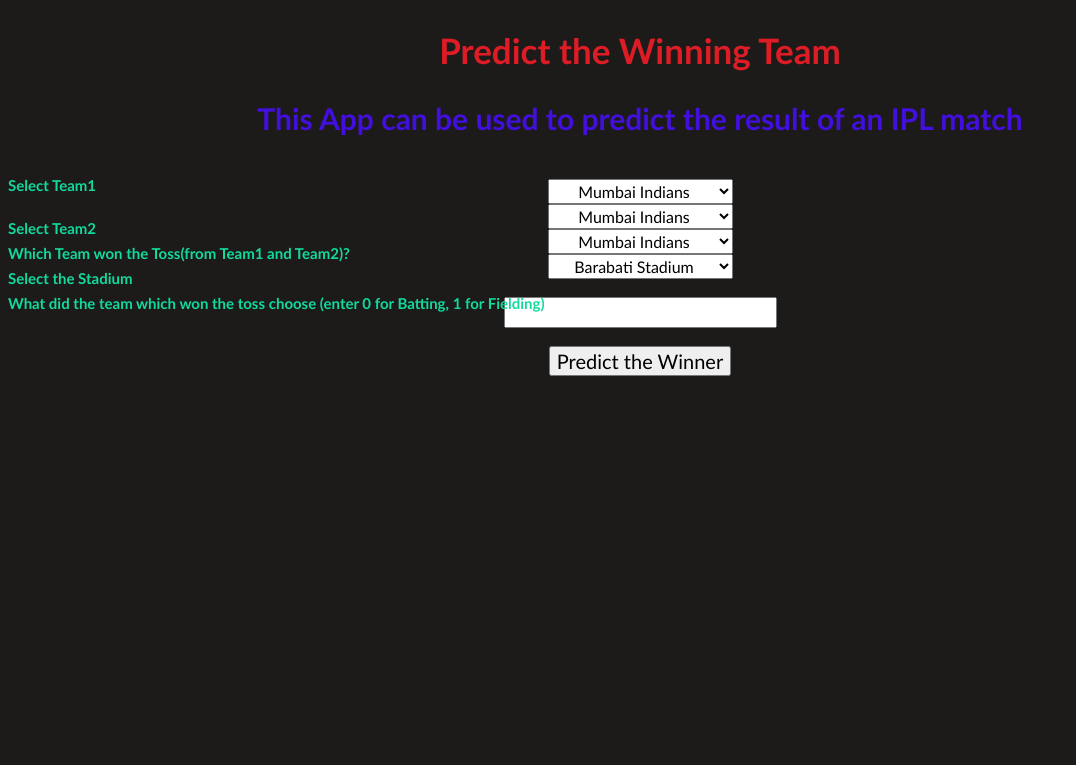
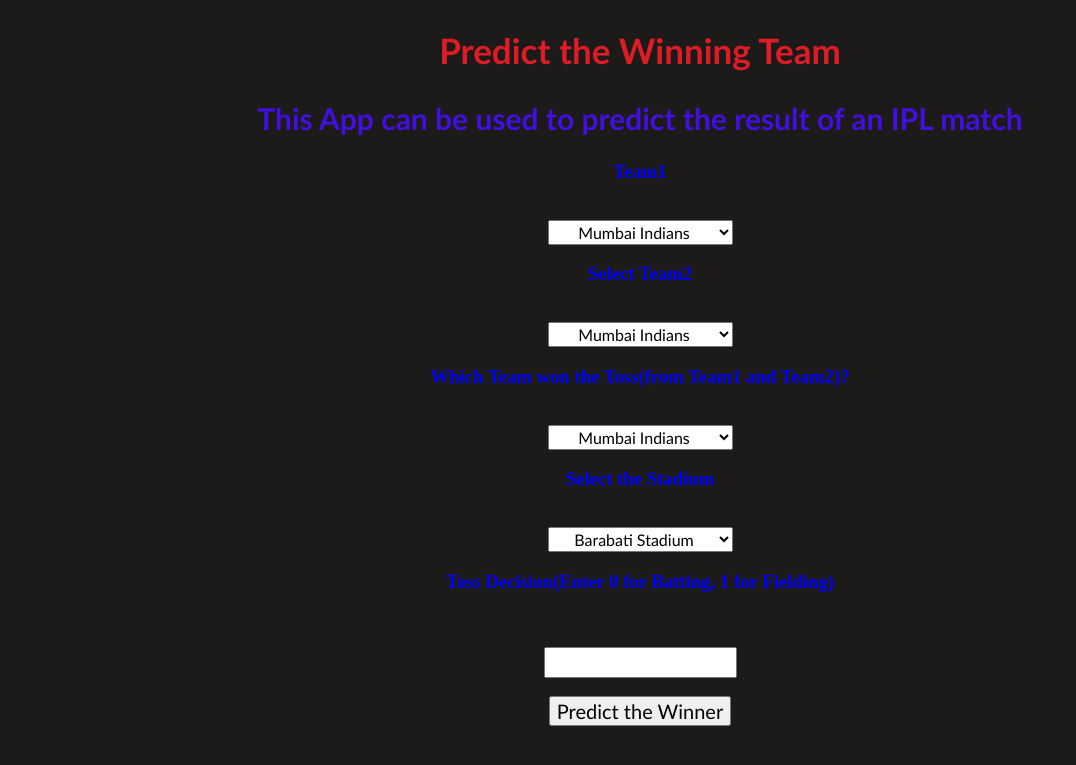
Before and after one commit to abhilashperu/ML---IPL-Match-Prediction, a Flask app: page / in a window 1280 px wide. Shown: the top 765 px of the page, without its empty margins (0-1076 px from the left). Run offline with Flask 2, Linux system fonts and the light colour scheme; parts of the project's set-up code (start-up, migrations or seed data) failed here and were passed over.

Commit message:
Updated the stadiums

```diff
--- a/templates/index.html
+++ b/templates/index.html
@@ -15,8 +15,8 @@
             <h2 style="font-family:Calibri; color:#DE1C25; font-size: 35px;">Predict the Winning Team</h2>
             <h2 style="font-family:Calibri; color:#420FDE; font-size: 30px;">This App can be used to predict the result of an IPL match</h2>
 
-            <h3>Select Team1 </h3><br>
-            <select style="font-family:Calibri; font-size: 16px;" name="team1" id="team1" required="required">
+            <h3>Team1 </h3><br>
+            <select style="font-family:Calibri; font-size: 16px; text-align:center;" name="team1" id="team1" required="required">
                 <option value="Mumbai Indians"  >Mumbai Indians</option>
                 <option value="Kolkata Knight Riders">Kolkata Knight Riders</option>
                 <option value="Royal Challengers Bangalore">Royal Challengers Bangalore</option>
@@ -35,7 +35,7 @@
             </select>
 
             <h3>Select Team2 </h3><br>
-            <select style="font-family:Calibri; font-size: 16px;" name="team2" id="team2" required="required">
+            <select style="font-family:Calibri; font-size: 16px; text-align:center;" name="team2" id="team2" required="required">
                 <option value="Mumbai Indians"  >Mumbai Indians</option>
                 <option value="Kolkata Knight Riders">Kolkata Knight Riders</option>
                 <option value="Royal Challengers Bangalore">Royal Challengers Bangalore</option>
@@ -55,7 +55,7 @@
 
 
             <h3>Which Team won the Toss(from Team1 and Team2)?</h3><br>
-            <select style="font-family:Calibri; font-size: 16px;" name="toss_winner" id="toss_winner" required="required">
+            <select style="font-family:Calibri; font-size: 16px; text-align:center;" name="toss_winner" id="toss_winner" required="required">
                 <option value="Mumbai Indians"  >Mumbai Indians</option>
                 <option value="Kolkata Knight Riders">Kolkata Knight Riders</option>
                 <option value="Royal Challengers Bangalore">Royal Challengers Bangalore</option>
@@ -74,7 +74,7 @@
             </select>
 
              <h3>Select the Stadium </h3><br>
-            <select style="font-family:Calibri; font-size: 16px;" name="venue" id="venue" required="required">
+            <select style="font-family:Calibri; font-size: 16px; text-align:center;" name="venue" id="venue" required="required">
                 <option value="Barabati Stadium"  >Barabati Stadium</option>
                 <option value="Brabourne Stadium">Brabourne Stadium</option>
                 <option value="Buffalo Park">Buffalo Park</option>
@@ -83,7 +83,7 @@
                 <option value="Dr. Y.S. Rajasekhara Reddy ACA-VDCA Cricket Stadium">Dr. Y.S. Rajasekhara Reddy ACA-VDCA Cricket Stadium</option>
                 <option value="Dubai International Cricket Stadium">Dubai International Cricket Stadium</option>
                 <option value="Eden Gardens">Eden Gardens</option>
-                <option value="Feroz Shah Kotla">Feroz Shah Kotla</option>
+                <option value="Feroz Shah Kotla Ground">Feroz Shah Kotla Ground</option>
                 <option value="Green Park">Green Park</option>
                 <option value="Himachal Pradesh Cricket Association Stadium">Himachal Pradesh Cricket Association Stadium</option>
                 <option value="Holkar Cricket Stadium">Holkar Cricket Stadium</option>
@@ -115,7 +115,7 @@
             </select>
 
 
-            <h3 >What did the team which won the toss choose (enter 0 for Batting, 1 for Fielding)  </h3><br><br>
+            <h3 >Toss Decision(Enter 0 for Batting, 1 for Fielding)  </h3><br><br>
             <input id="toss_decision" name="toss_decision" type="number " required="required">
 
 
@@ -159,16 +159,6 @@
         }
 
 */
-
-
-       h3 {
-            position: absolute;
-                left:10 px;
-                top:200 px;
-                font-family:Calibri;
-                color:#12DA9D;
-                font-size: 15px;
-        }
 
         #team1 {
             width: 185px;
@@ -216,6 +206,7 @@
         }
 
         #toss_decision{
+            width: 185px;
             height: 25px;
             font-size: 20px;
             text-align: center;
```
